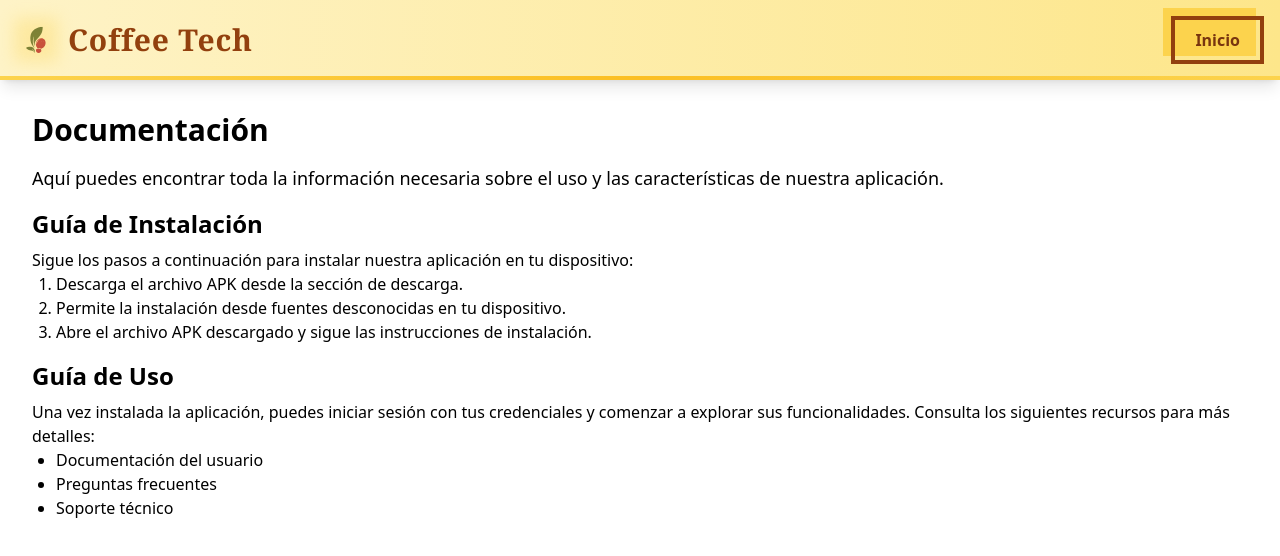
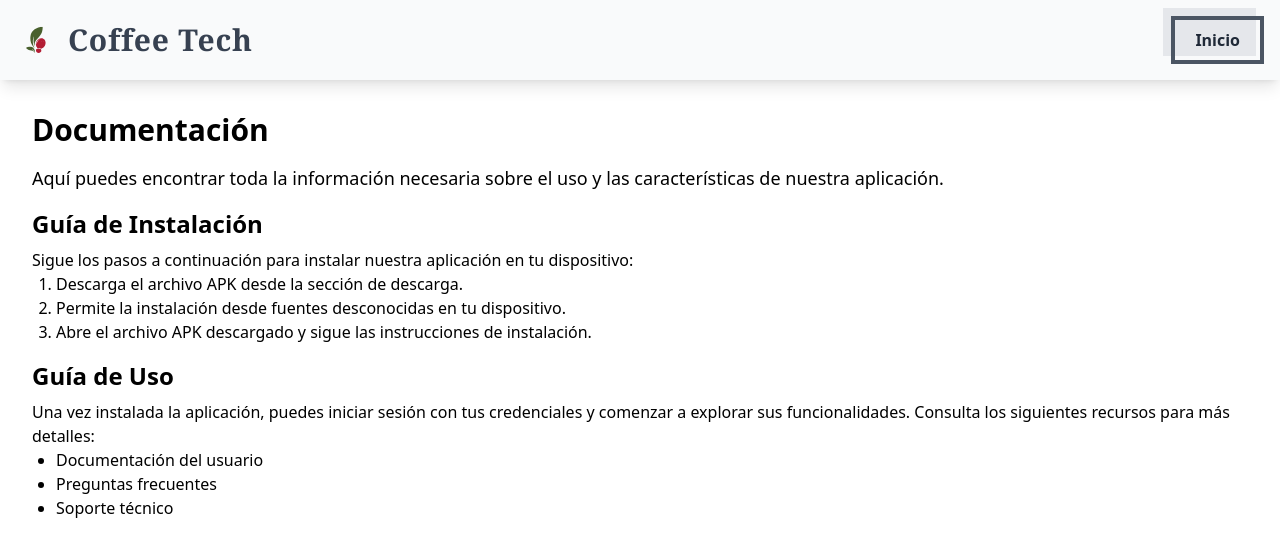
Before and after one commit to PacoValen/CoffeeTechWebApp, a React (Vite) app: page /documentation in a window 1280 px wide. Shown: the top 556 px of the page. Built offline with nearby package versions, Linux system fonts and the light colour scheme.

Commit message:
style(Nav2): ajusté los colores a una esacala de grises mejorada.

```diff
--- a/src/common/Nav2.tsx
+++ b/src/common/Nav2.tsx
@@ -1,29 +1,31 @@
 import { Link } from "react-router-dom";
-import Logo from "../assets/logoCoffeeTech.svg"; // Usa tu logo en lugar de "Coffee"
+import Logo from "../assets/logoCoffeeTech.svg";
 
-export default function SecondaryNavbar() {
+export default function Navbar() {
   return (
-    <nav className="relative bg-gradient-to-r from-amber-100 to-amber-200 p-4 shadow-lg">
+    <nav className="bg-gray-50 p-4 shadow-lg">
       <div className="container mx-auto flex items-center justify-between">
         <Link to="/" className="flex items-center space-x-3 group">
           <div className="relative">
-            <img src={Logo} alt="Coffee Tech logo" className="h-10 w-10 transition-transform duration-300 ease-in-out group-hover:scale-110" />
-            <div className="absolute -inset-0.5 bg-amber-300 blur opacity-30 group-hover:opacity-50 transition duration-300"></div>
+            <img
+              src={Logo} // Cambiar al logo que tienes en common
+              alt="Coffee Tech Logo"
+              className="h-10 w-10 transition-transform duration-300 ease-in-out group-hover:scale-110"
+            />
           </div>
-          <span className="text-3xl font-bold text-amber-800 font-serif tracking-wide">
+          <span className="text-3xl font-bold text-gray-700 font-serif tracking-wide">
             Coffee Tech
           </span>
         </Link>
         <Link
           to="/"
-          className="relative px-6 py-3 font-bold text-amber-900 group"
+          className="relative px-6 py-3 font-bold text-gray-800 group"
         >
-          <span className="absolute inset-0 w-full h-full transition duration-300 ease-out transform -translate-x-2 -translate-y-2 bg-amber-300 group-hover:translate-x-0 group-hover:translate-y-0"></span>
-          <span className="absolute inset-0 w-full h-full border-4 border-amber-800"></span>
+          <span className="absolute inset-0 w-full h-full transition duration-300 ease-out transform -translate-x-2 -translate-y-2 bg-gray-200 group-hover:translate-x-0 group-hover:translate-y-0"></span>
+          <span className="absolute inset-0 w-full h-full border-4 border-gray-600"></span>
           <span className="relative">Inicio</span>
         </Link>
       </div>
-      <div className="absolute bottom-0 left-0 right-0 h-1 bg-gradient-to-r from-amber-300 via-amber-400 to-amber-300"></div>
     </nav>
   );
 }
```
